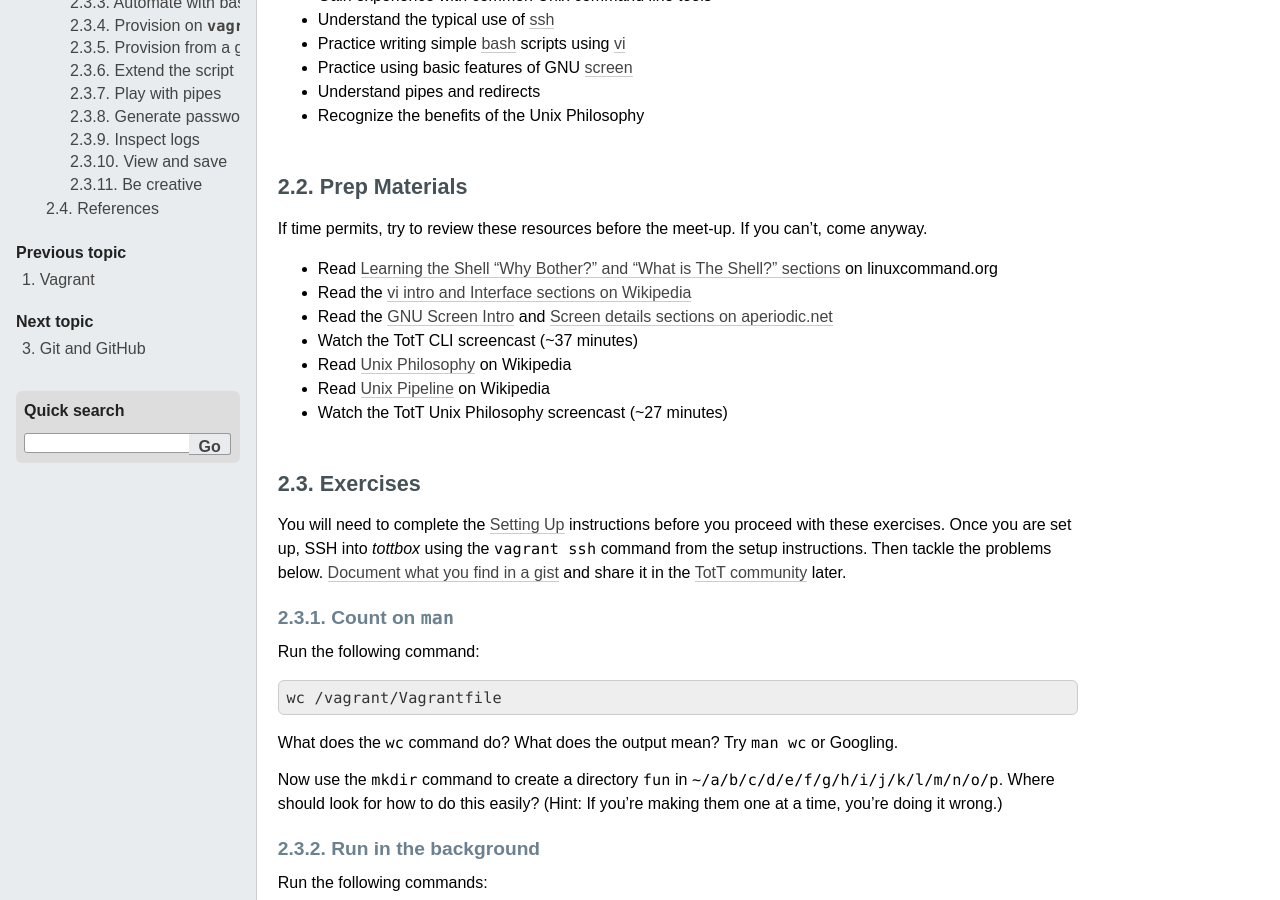
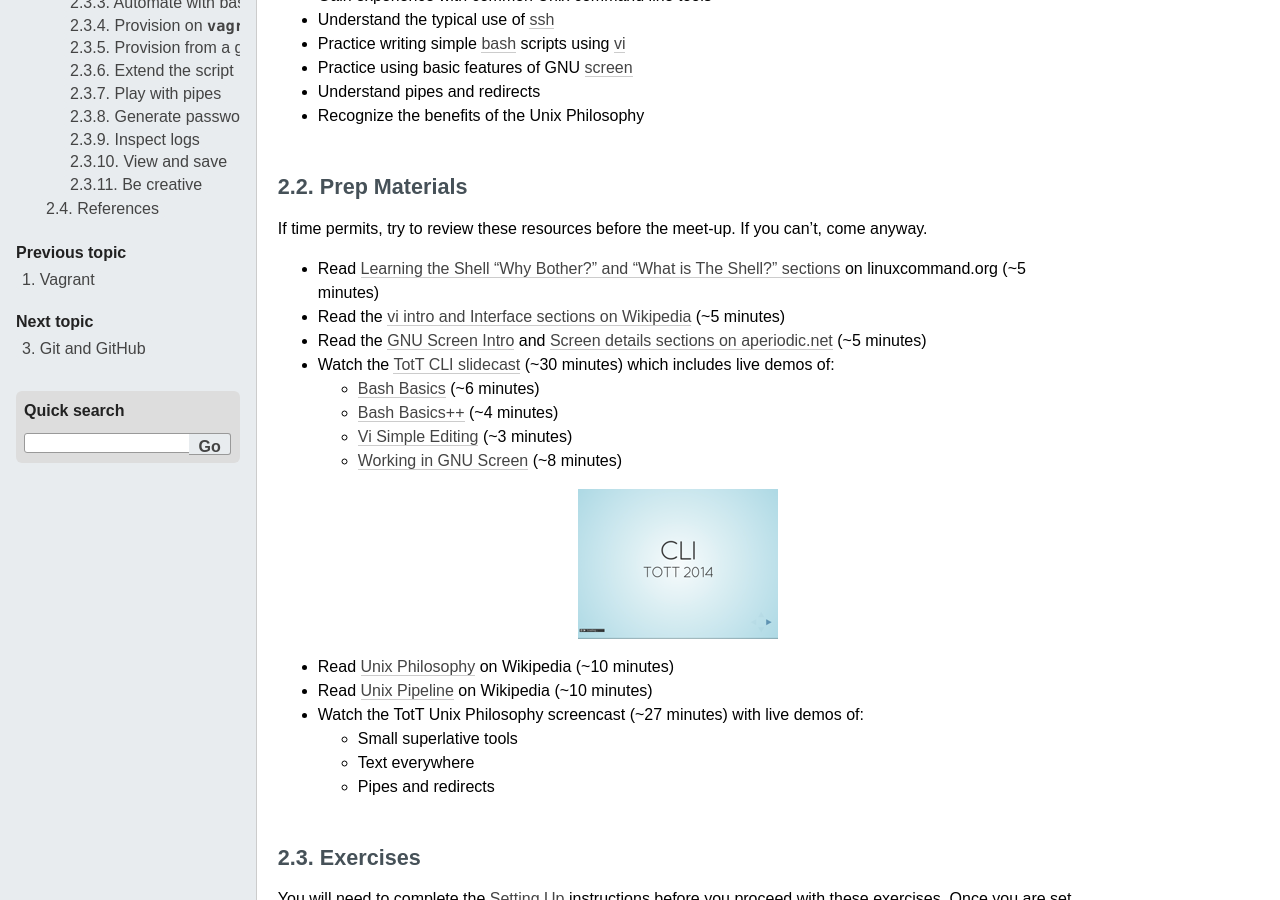
Before and after one commit to parente/tott, a Sphinx documentation site: the page built from doc/sessions/bash.rst, in a window 1280 px wide and 900 px high, scrolled down 231 px. Built offline with Sphinx 7.4.7, drawn with Linux system fonts in a browser that asks for light colours.

Commit message:
CLI cast, direct demo links

```diff
--- a/doc/sessions/bash.rst
+++ b/doc/sessions/bash.rst
@@ -17,13 +17,28 @@ Prep Materials
 
 If time permits, try to review these resources before the meet-up. If you can't, come anyway.
 
-* Read `Learning the Shell "Why Bother?" and "What is The Shell?" sections <http://linuxcommand.org/lc3_learning_the_shell.php>`_ on linuxcommand.org
-* Read the `vi intro and Interface sections on Wikipedia <http://en.wikipedia.org/wiki/Vi>`_
-* Read the `GNU Screen Intro <http://aperiodic.net/screen/start>`_ and `Screen details sections on aperiodic.net <http://aperiodic.net/screen/detailed_description>`_
-* Watch the TotT CLI screencast (~37 minutes)
-* Read `Unix Philosophy <http://en.wikipedia.org/wiki/Unix_philosophy>`_ on Wikipedia
-* Read `Unix Pipeline <http://en.wikipedia.org/wiki/Pipeline_(Unix)>`_ on Wikipedia
-* Watch the TotT Unix Philosophy screencast (~27 minutes)
+* Read `Learning the Shell "Why Bother?" and "What is The Shell?" sections <http://linuxcommand.org/lc3_learning_the_shell.php>`_ on linuxcommand.org (~5 minutes)
+* Read the `vi intro and Interface sections on Wikipedia <http://en.wikipedia.org/wiki/Vi>`_ (~5 minutes)
+* Read the `GNU Screen Intro <http://aperiodic.net/screen/start>`_ and `Screen details sections on aperiodic.net <http://aperiodic.net/screen/detailed_description>`_ (~5 minutes)
+* Watch the `TotT CLI slidecast <../_static/casts/cli.html>`_ (~30 minutes) which includes live demos of:
+
+  * `Bash Basics <../_static/casts/cli.html#/8>`_ (~6 minutes)
+  * `Bash Basics++ <../_static/casts/cli.html#/10>`_ (~4 minutes)
+  * `Vi Simple Editing <../_static/casts/cli.html#/17>`_ (~3 minutes)
+  * `Working in GNU Screen <../_static/casts/cli.html#/17>`_ (~8 minutes)
+
+.. image:: /_images/thumbs/cli.png
+    :align: center
+    :alt: TotT CLI slidecast thumbnail
+    :target: ../_static/casts/cli.html
+
+* Read `Unix Philosophy <http://en.wikipedia.org/wiki/Unix_philosophy>`_ on Wikipedia (~10 minutes)
+* Read `Unix Pipeline <http://en.wikipedia.org/wiki/Pipeline_(Unix)>`_ on Wikipedia (~10 minutes)
+* Watch the TotT Unix Philosophy screencast (~27 minutes) with live demos of:
+
+  * Small superlative tools
+  * Text everywhere
+  * Pipes and redirects
 
 Exercises
 ---------
--- a/doc/sessions/vagrant.rst
+++ b/doc/sessions/vagrant.rst
@@ -15,11 +15,13 @@ If time permits, try to review these resources before the meet-up. If you can't,
 
 * Read `Hardware virtualization <http://en.wikipedia.org/wiki/Hardware_virtualization>`_ (~10 minutes)
 * Read `How Vagrant Benefits You <http://docs.vagrantup.com/v2/why-vagrant/index.html>`_ (~5 minutes)
-* Watch the `TotT Vagrant slidecast <../_static/casts/vagrant.html>`_ (~20 minutes)
+* Watch the `TotT Vagrant slidecast <../_static/casts/vagrant.html>`_ (~20 minutes) which includes a live demo of:
+
+    * `Vagrant basics <../_static/casts/vagrant.html>`_ (~10 minutes)
 
 .. image:: /_images/thumbs/vagrant.png
     :align: center
-    :alt: Tott Vagrant slidecast thumbnail
+    :alt: TotT Vagrant slidecast thumbnail
     :target: ../_static/casts/vagrant.html
 
 Exercises
```
Also changed, not shown: doc/_images/thumbs/cli.png (added).
